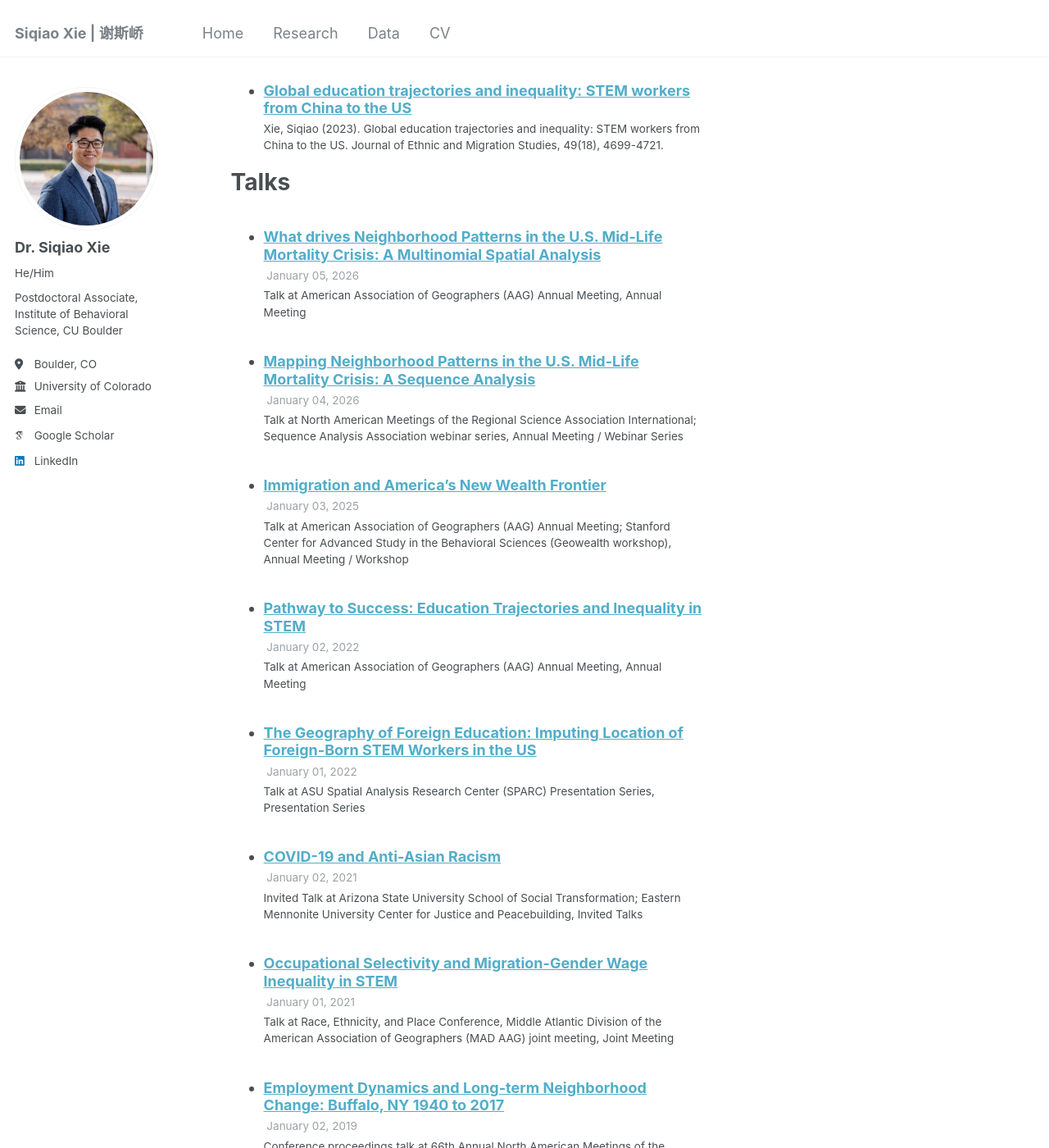
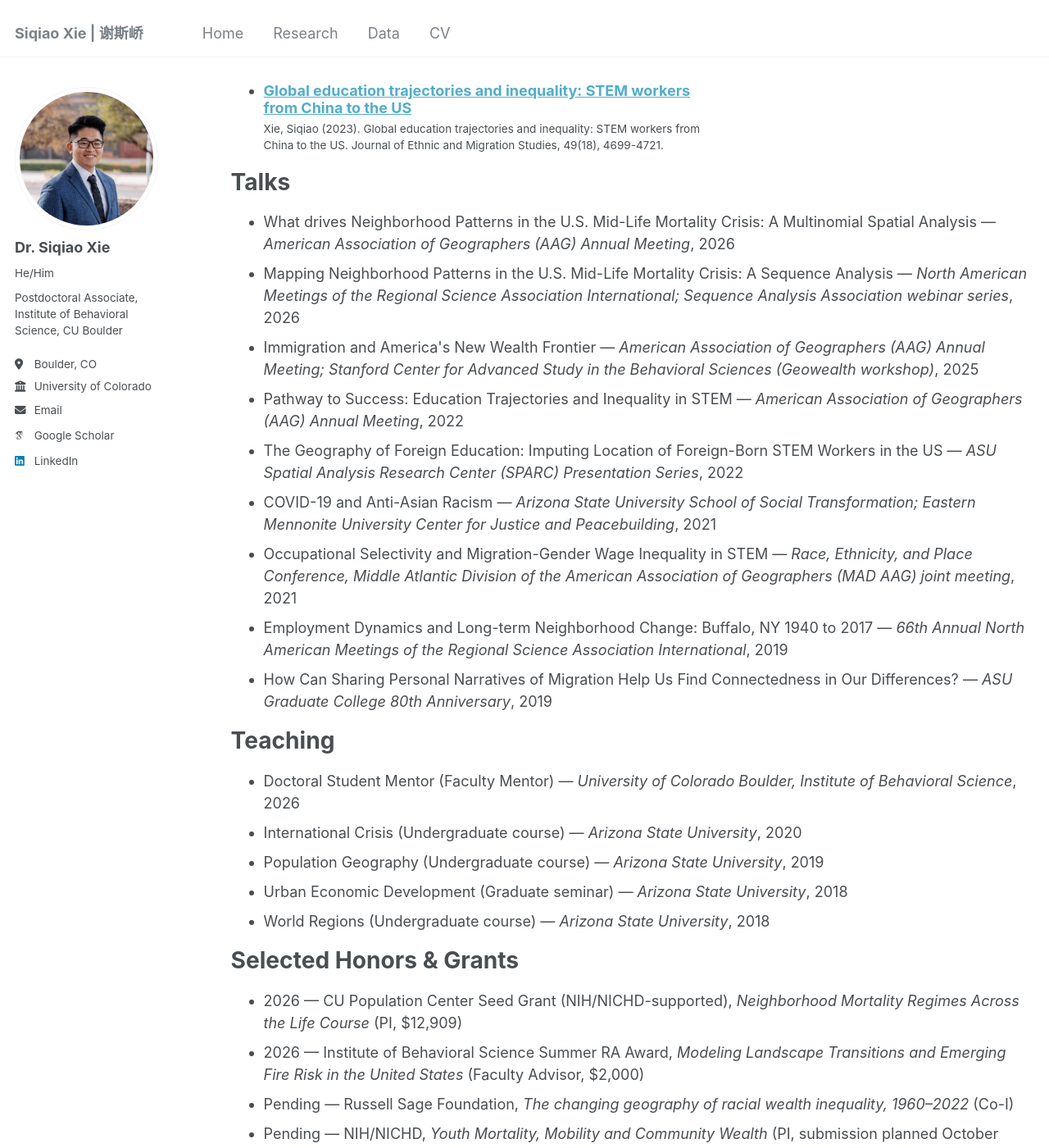
Before and after one commit to xiesiqiao/xiesiqiao.github.io, a Jekyll site: the page built from _pages/cv.md, in a window 1280 px wide and 1400 px high, scrolled down 2336 px. Shown: the whole window at 82% size. Built offline with Jekyll 4.4.1, drawn with Linux system fonts in a browser that asks for light colours; some web fonts are replaced; some of the changed text lies outside the part shown.

Commit message:
Fix dead links in CV's Talks/Teaching sections
Those sections reused includes built for output:true collections,
which wrap each title in a link to the entry's own page. Now that
talks/teaching have output: false, those links would 404. Replaced
with plain (unlinked) list items.

```diff
--- a/_pages/cv.md
+++ b/_pages/cv.md
@@ -53,13 +53,13 @@ Publications
 Talks
 ======
   <ul>{% for post in site.talks reversed %}
-    {% include archive-single-talk-cv.html  %}
+    <li>{{ post.title }} &mdash; <em>{{ post.venue }}</em>{% if post.date %}, {{ post.date | date: '%Y' }}{% endif %}</li>
   {% endfor %}</ul>
 
 Teaching
 ======
   <ul>{% for post in site.teaching reversed %}
-    {% include archive-single-cv.html %}
+    <li>{{ post.title }} ({{ post.type }}) &mdash; <em>{{ post.venue }}</em>{% if post.date %}, {{ post.date | date: '%Y' }}{% endif %}</li>
   {% endfor %}</ul>
 
 Selected Honors & Grants
```
